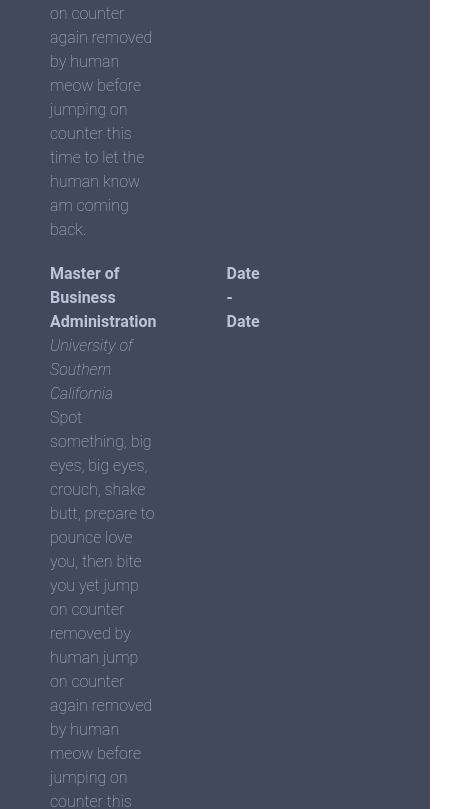
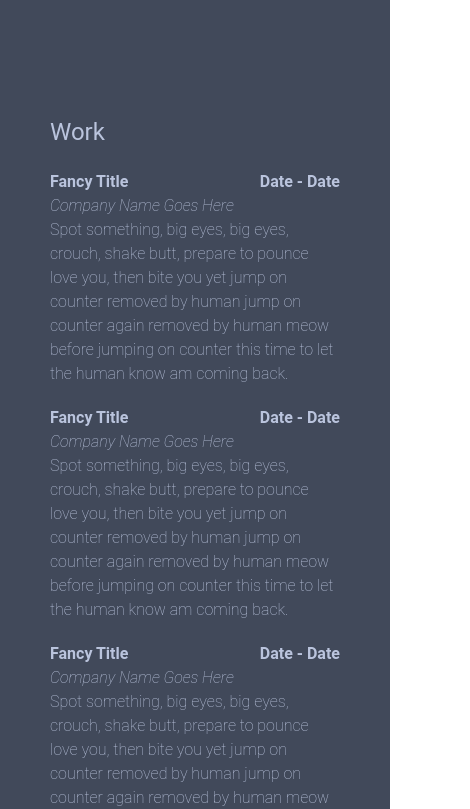
Before and after one commit to susancantdance/susanchenportfolio, a React (Vite) app: page / in a window 390 px wide. Shown: the part 3340-4149 px from the top of the page, 470 px wide, since content can reach past the window. Built offline with nearby package versions, Linux system fonts and the light colour scheme; a web font is replaced by a local one.

Commit message:
refined media queries

```diff
--- a/src/App.module.css
+++ b/src/App.module.css
@@ -66,12 +66,23 @@ body {
     /* justify-self: start;*/
 
     margin-left: 50px;
+    width: 100%;
 
     /* z-index: 1; */
   }
 
   div {
     display: inline-block;
-    padding: 0px 20px 0px 0px;
+    padding: 0px 0px 0px 0px;
+  }
+
+  .main {
+    display: flex;
+    /* flex-direction: column; */
+    background-color: rgb(65, 73, 90);
+    /* overflow: auto; */
+    /* padding: 50px 50px 50px 50px; */
+    /* margin-left: 30%; */
+    /* overscroll-behavior: none; */
   }
 }
--- a/src/components/LeftNav.module.css
+++ b/src/components/LeftNav.module.css
@@ -30,3 +30,38 @@
   font-style: normal;
   margin-bottom: 0px;
 }
+
+@media (max-width: 800px) {
+  .viewing,
+  .current {
+    text-decoration: underline white;
+    color: rgb(186, 196, 221);
+    font-size: 20px;
+    font-family: "Roboto", sans-serif;
+    font-weight: lighter;
+    font-style: italic;
+    margin: 0px 20px 0px 0px;
+  }
+
+  .link {
+    color: rgb(186, 196, 221);
+    margin: 0px 20px 20px 0px;
+    cursor: pointer;
+    font-size: 20px;
+    /* font-style: italic; */
+    font-family: "Roboto", sans-serif;
+    font-weight: lighter;
+    font-style: normal;
+
+    /* position: absolute; */
+  }
+
+  .title {
+    font-size: 50px;
+    color: rgb(186, 196, 221);
+    font-family: "playfair display", sans-serif;
+    font-weight: 400;
+    font-style: normal;
+    margin-bottom: 0px;
+  }
+}
--- a/src/components/Main.module.css
+++ b/src/components/Main.module.css
@@ -19,6 +19,7 @@
   font-weight: lighter;
   font-style: normal;
   /* background-color: aqua; */
+  scroll-margin-top: 100px;
 }
 
 h2 {
@@ -36,8 +37,10 @@ h2 {
     font-style: normal;
     display: flex;
     flex-direction: column;
-    align-items: stretch;
-    justify-content: stretch;
+    align-items: start;
+    justify-items: start;
+    width: 100%;
+    scroll-margin-top: 200px;
     /* background-color: blueviolet; */
   }
 }
--- a/src/components/education.jsx
+++ b/src/components/education.jsx
@@ -14,9 +14,9 @@ function Education() {
             counter this time to let the human know am coming back.{" "}
           </span>
         </div>
-        <div className={styles.dates}>
+        {/* <div className={styles.dates}>
           <span className={styles.date}>Date - Date</span>
-        </div>
+        </div> */}
       </div>
       <div className={styles.section}>
         <div className={styles.job}>
@@ -33,9 +33,9 @@ function Education() {
             counter this time to let the human know am coming back.
           </span>
         </div>
-        <div className={styles.dates}>
+        {/* <div className={styles.dates}>
           <span className={styles.date}>Date - Date</span>
-        </div>
+        </div> */}
       </div>{" "}
       <div className={styles.section}>
         <div className={styles.job}>
@@ -52,9 +52,9 @@ function Education() {
             counter this time to let the human know am coming back.{" "}
           </span>
         </div>
-        <div className={styles.dates}>
+        {/* <div className={styles.dates}>
           <span className={styles.date}>Date - Date</span>
-        </div>
+        </div> */}
       </div>
     </div>
   );
--- a/src/components/education.module.css
+++ b/src/components/education.module.css
@@ -4,9 +4,9 @@
 }
 
 .section {
-  display: grid;
-  grid-template-columns: 3fr 1fr;
-  gap: 50px;
+  display: flex;
+  flex-direction: column;
+
   margin: 0px 0px 20px 0px;
 }
 
--- a/src/components/leftnav.jsx
+++ b/src/components/leftnav.jsx
@@ -40,9 +40,9 @@ function Leftnav({ refArray, onScreen }) {
       // true
       {
         behavior: "smooth",
-        block: "center",
+        block: "start",
         // inline: "nearest",
-        // top: 0,
+        // top: 300,
         // left: 400,
       }
     );
--- a/src/components/projects.module.css
+++ b/src/components/projects.module.css
@@ -21,6 +21,13 @@
   align-self: start;
 }
 
+.desc {
+  display: flex;
+  flex-direction: column;
+  align-items: start;
+  justify-content: start;
+}
+
 @media (max-width: 800px) {
   .container {
     display: flex;
@@ -29,6 +36,7 @@
     justify-content: center;
     /* max-width: 500px; */
     /* background-color: rgb(149, 57, 73); */
+    width: 100%;
   }
 
   .section {
@@ -38,17 +46,19 @@
     align-items: flex-end;
     justify-content: flex-start;
 
-    /* margin: 0px 0px 50px 0px; */
+    margin: 0px 0px 60px 0px;
   }
 
   .image {
     border-style: solid;
-    width: 100px;
+    width: 200px;
     height: 100px;
     justify-self: center;
     align-self: center;
   }
 
   .desc {
+    justify-self: center;
+    align-self: center;
   }
 }
--- a/src/components/resume.module.css
+++ b/src/components/resume.module.css
@@ -26,3 +26,40 @@
 .date {
   font-weight: bold;
 }
+
+@media (max-width: 800px) {
+  .container {
+    display: flex;
+    flex-direction: column;
+  }
+
+  .section {
+    display: grid;
+    grid-template-columns: 1fr 1fr;
+    /* gap: 50px; */
+    /* margin: 0px 0px 20px 0px; */
+  }
+
+  .job {
+    grid-column: 1 / span 2;
+    grid-row: 1/2;
+  }
+
+  .jobtitle {
+    font-weight: bold;
+  }
+
+  .jobcompany {
+    font-style: italic;
+  }
+
+  .dates {
+    grid-column: 2 /3;
+    grid-row: 1/2;
+    justify-self: right;
+  }
+
+  .date {
+    font-weight: bold;
+  }
+}
--- a/src/components/useOnScreen.jsx
+++ b/src/components/useOnScreen.jsx
@@ -7,7 +7,7 @@ export default function useOnScreen(ref) {
   useEffect(() => {
     observerRef.current = new IntersectionObserver(
       ([entry]) => setIsOnScreen(entry.isIntersecting),
-      { threshold: 0.6 }
+      { threshold: 0.5 }
     );
   }, []);
 
```
